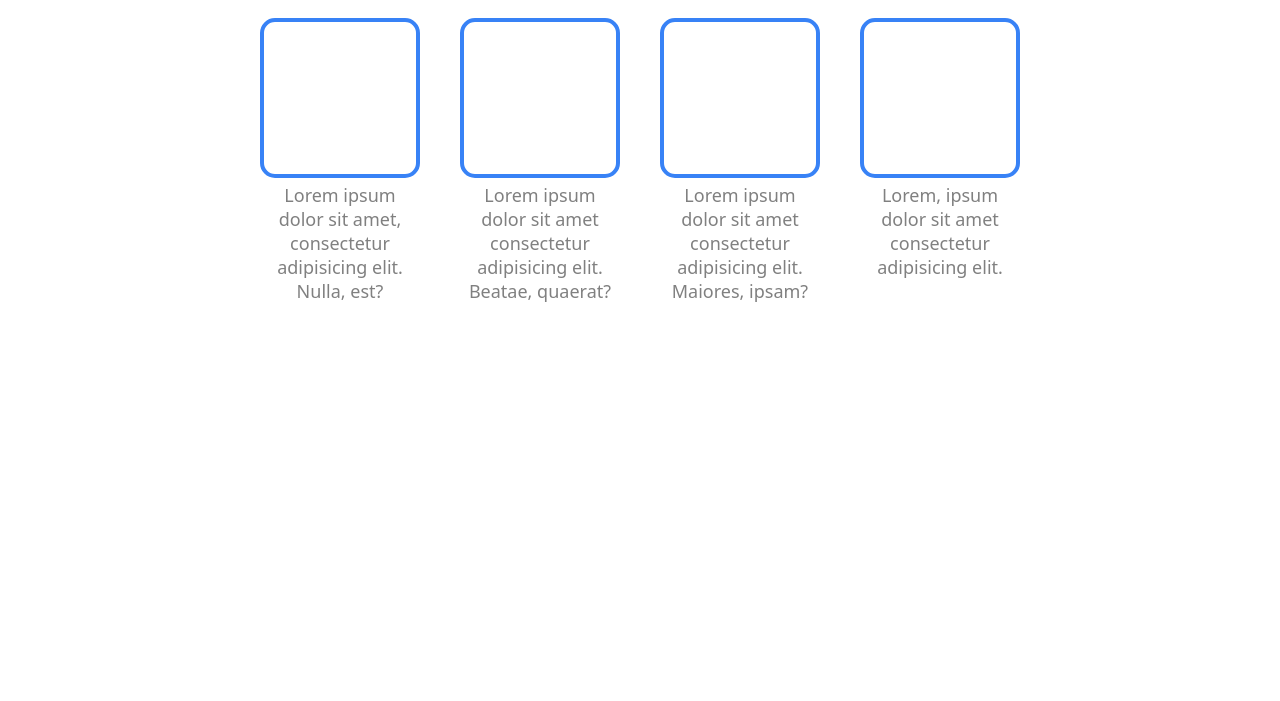
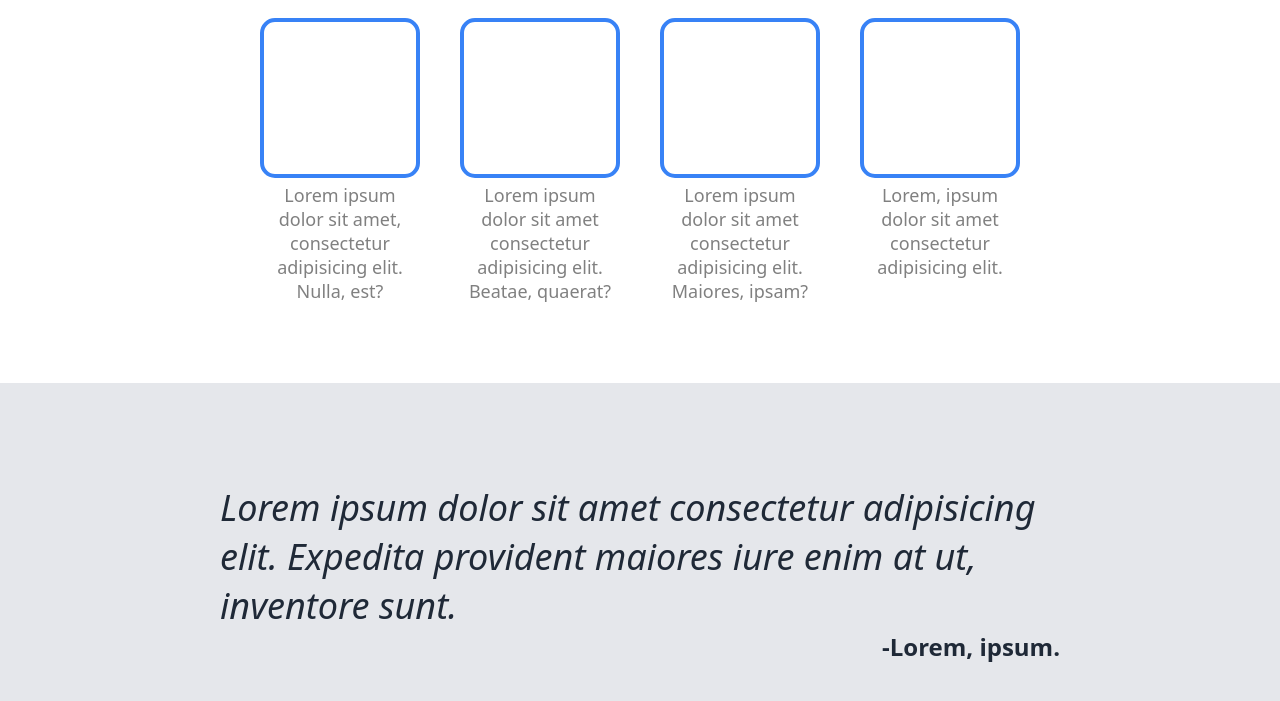
Before and after one commit to rimanz/landing-page, a plain HTML site: page index.html in a window 1280 px wide. Shown: the part 531-1232 px from the top of the page. Before the commit the page ends 914 px from the top, so only its background shows below. Drawn offline with Linux system fonts and the light colour scheme.

Commit message:
Add info section

```diff
--- a/index.html
+++ b/index.html
@@ -57,5 +57,14 @@
             </div>
         </div>
     </section>
+
+    <section class="quote">
+        <div class="container">
+            <div class="quote-box">
+                <p>Lorem ipsum dolor sit amet consectetur adipisicing elit. Expedita provident maiores iure enim at ut, inventore sunt.<p>
+                <cite>Lorem, ipsum.</cite>
+            </div>
+        </div>
+    </section>
 </body>
 </html>
--- a/style.css
+++ b/style.css
@@ -143,3 +143,28 @@ h2 {
     color: grey;
     text-align: center;
 }
+
+/* Style for Quote Section */
+.quote {
+    color: #1f2937;
+    background-color: #e5e7eb;
+    font-size: 36px;
+    font-style: italic;
+}
+
+.quote-box {
+    width: 80%;
+    margin: 60px auto 0 auto;
+}
+
+cite {
+    display: block;
+    font-size: 24px;
+    font-weight: bold;
+    font-style: normal;
+    text-align: right;
+}
+
+cite::before {
+    content: "-";
+}
```
